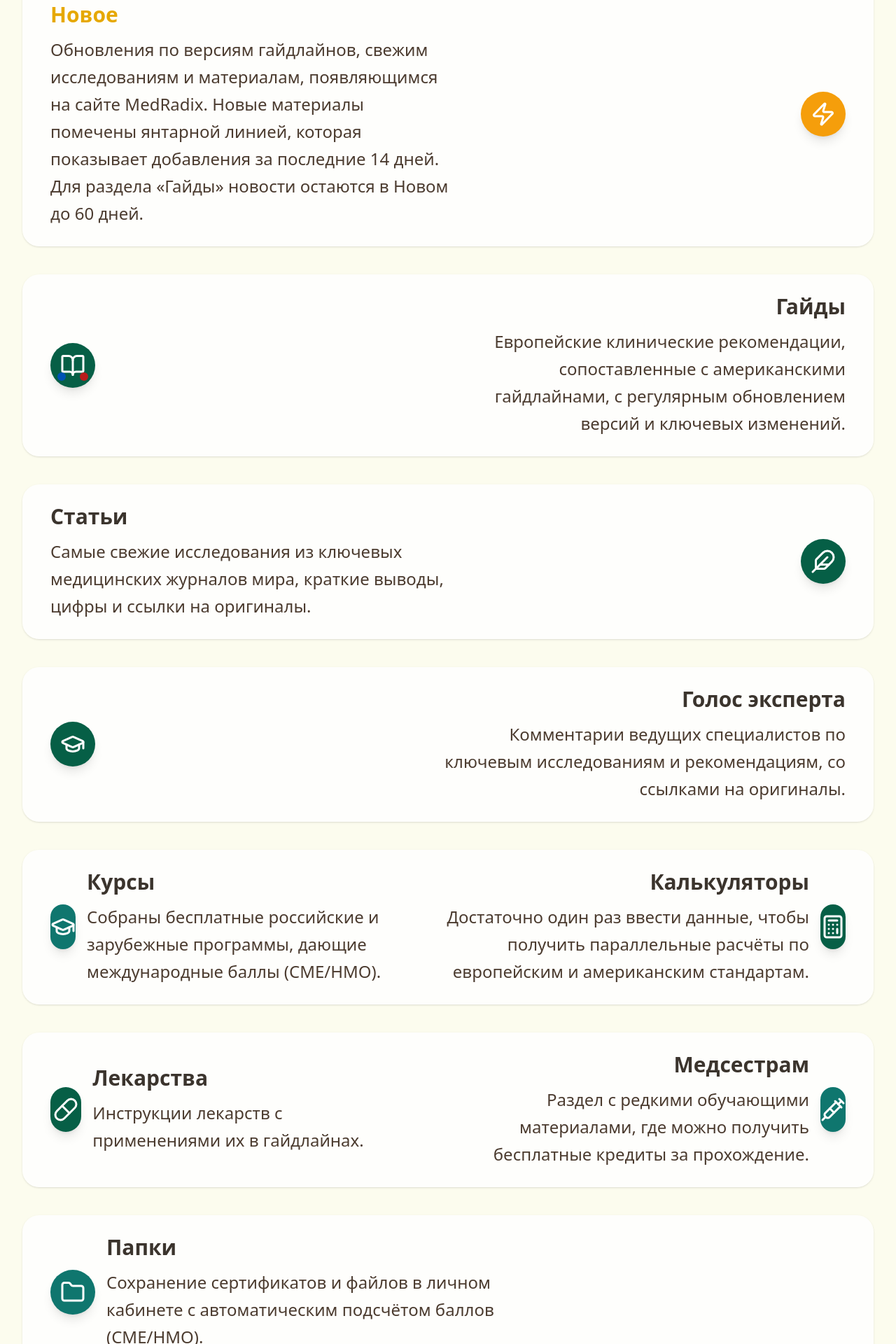
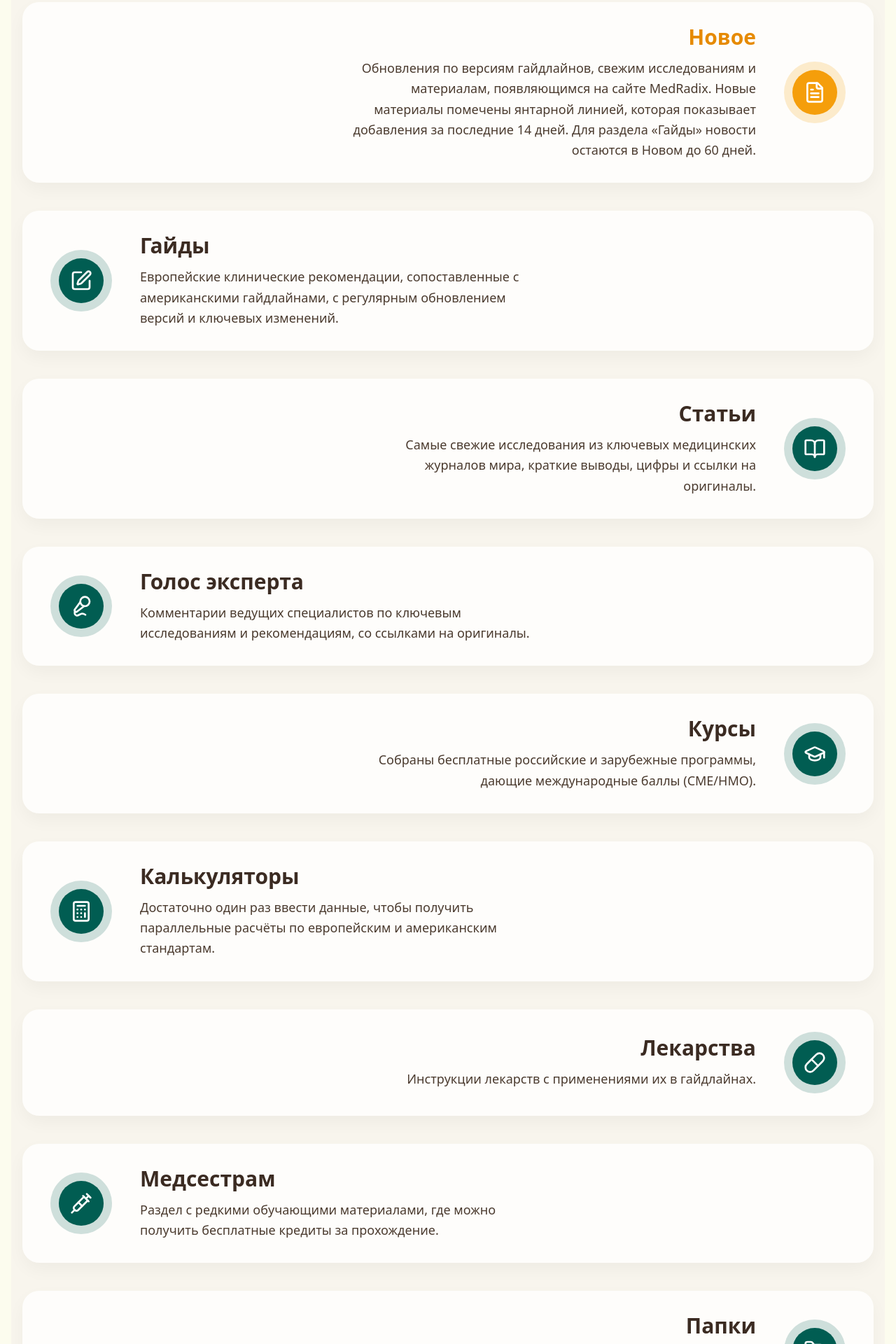
Before and after one commit to NMaryko/MedRadix, a Next.js app: page / in a window 1280 px wide. Shown: the part 560-2480 px from the top of the page at 70% size. Built offline with nearby package versions, Linux system fonts and the light colour scheme.

Commit message:
Update homepage structure and add sections
Refactor homepage layout and add section configurations.

```diff
--- a/app/page.tsx
+++ b/app/page.tsx
@@ -2,14 +2,15 @@
 
 import { useState } from 'react';
 import {
-  Zap,
+  FileText,
   BookOpen,
-  Feather,
+  PenSquare,
+  Mic2,
   GraduationCap,
   Calculator,
   Pill,
   Syringe,
-  Folder,
+  FolderOpen,
 } from 'lucide-react';
 
 const SPECIALTIES: string[] = [
@@ -53,8 +54,7 @@ const NEWS = [
   },
   {
     id: 3,
-    title:
-      'Исследование The Lancet: связь между сном и риском деменции',
+    title: 'Исследование The Lancet: связь между сном и риском деменции',
     href: '#',
   },
   {
@@ -71,6 +71,115 @@ const NEWS = [
   },
 ];
 
+type SectionId =
+  | 'news'
+  | 'guides'
+  | 'articles'
+  | 'experts'
+  | 'courses'
+  | 'calculators'
+  | 'drugs'
+  | 'nurses'
+  | 'folders';
+
+interface SectionConfig {
+  id: SectionId;
+  title: string;
+  description: string;
+  href: string;
+}
+
+const SECTIONS: SectionConfig[] = [
+  {
+    id: 'news',
+    title: 'Новое',
+    description:
+      'Обновления по версиям гайдлайнов, свежим исследованиям и материалам, появляющимся на сайте MedRadix. Новые материалы помечены янтарной линией, которая показывает добавления за последние 14 дней. Для раздела «Гайды» новости остаются в Новом до 60 дней.',
+    href: '/news',
+  },
+  {
+    id: 'guides',
+    title: 'Гайды',
+    description:
+      'Европейские клинические рекомендации, сопоставленные с американскими гайдлайнами, с регулярным обновлением версий и ключевых изменений.',
+    href: '/guides',
+  },
+  {
+    id: 'articles',
+    title: 'Статьи',
+    description:
+      'Самые свежие исследования из ключевых медицинских журналов мира, краткие выводы, цифры и ссылки на оригиналы.',
+    href: '/articles',
+  },
+  {
+    id: 'experts',
+    title: 'Голос эксперта',
+    description:
+      'Комментарии ведущих специалистов по ключевым исследованиям и рекомендациям, со ссылками на оригиналы.',
+    href: '/experts',
+  },
+  {
+    id: 'courses',
+    title: 'Курсы',
+    description:
+      'Собраны бесплатные российские и зарубежные программы, дающие международные баллы (CME/НМО).',
+    href: '/courses',
+  },
+  {
+    id: 'calculators',
+    title: 'Калькуляторы',
+    description:
+      'Достаточно один раз ввести данные, чтобы получить параллельные расчёты по европейским и американским стандартам.',
+    href: '/calculators',
+  },
+  {
+    id: 'drugs',
+    title: 'Лекарства',
+    description:
+      'Инструкции лекарств с применениями их в гайдлайнах.',
+    href: '/drugs',
+  },
+  {
+    id: 'nurses',
+    title: 'Медсестрам',
+    description:
+      'Раздел с редкими обучающими материалами, где можно получить бесплатные кредиты за прохождение.',
+    href: '/nurses',
+  },
+  {
+    id: 'folders',
+    title: 'Папки',
+    description:
+      'Сохранение сертификатов и файлов в личном кабинете с автоматическим подсчётом баллов (CME/НМО).',
+    href: '/folders',
+  },
+];
+
+function getSectionIcon(id: SectionId) {
+  switch (id) {
+    case 'news':
+      return FileText;
+    case 'guides':
+      return PenSquare;
+    case 'articles':
+      return BookOpen;
+    case 'experts':
+      return Mic2;
+    case 'courses':
+      return GraduationCap;
+    case 'calculators':
+      return Calculator;
+    case 'drugs':
+      return Pill;
+    case 'nurses':
+      return Syringe;
+    case 'folders':
+      return FolderOpen;
+    default:
+      return FileText;
+  }
+}
+
 export default function HomePage() {
   const [selectedSpecialty, setSelectedSpecialty] = useState('Все');
 
@@ -78,9 +187,10 @@ export default function HomePage() {
 
   return (
     <main className="bg-[#fcfcee] min-h-screen">
-      {/* Блок афоризма + фильтр специальности (НЕ трогаем структуру, только размеры шрифтов) */}
+      {/* --- КОМПАКТНЫЙ БЛОК АФОРИЗМА СВЕРХУ (НЕ ТРОГАЛ) --- */}
       <section className="border-b border-gray-200">
         <div className="max-w-[1360px] mx-auto px-4 pt-4 pb-4">
+          {/* три колонки: чип слева, афоризм по центру, фильтр справа */}
           <div className="flex items-center">
             {/* Левая колонка: чип */}
             <div className="flex-1 flex justify-start">
@@ -89,17 +199,17 @@ export default function HomePage() {
               </button>
             </div>
 
-            {/* Центр: афоризм */}
+            {/* Центральная колонка: афоризм по центру */}
             <div className="flex-shrink-0 text-center">
-              <h2 className="text-3xl md:text-4xl font-semibold italic tracking-wide">
+              <h2 className="text-2xl md:text-3xl font-semibold italic tracking-wide">
                 Mens sana in corpore sano
               </h2>
-              <p className="mt-2 text-lg md:text-xl text-[#3b342d]">
+              <p className="mt-1.5 text-sm text-[#3b342d]">
                 В здоровом теле — здоровый дух (Ювенал)
               </p>
             </div>
 
-            {/* Правая колонка: Специальность */}
+            {/* Правая колонка: фильтр специальности */}
             <div className="flex-1 flex justify-end">
               <div className="flex flex-col items-end gap-1">
                 <span className="text-[11px] uppercase tracking-[0.18em] text-[#9c978f]">
@@ -122,7 +232,7 @@ export default function HomePage() {
         </div>
       </section>
 
-      {/* Список новостей с одной общей «молнией» слева */}
+      {/* --- СПИСОК НОВОСТЕЙ С МОЛНИЕЙ СЛЕВА (НЕ ТРОГАЛ) --- */}
       <section className="relative max-w-[1360px] mx-auto px-4 pt-8 pb-16">
         {/* Жёлтая линия от нижней до верхней новости */}
         <div className="absolute left-10 top-2 bottom-2 flex items-stretch pointer-events-none">
@@ -132,15 +242,15 @@ export default function HomePage() {
         <ul className="space-y-4 pl-16">
           {filteredNews.map((item) => (
             <li key={item.id} className="flex items-start gap-4">
-              {/* Иконка-кружок с молнией */}
+              {/* Иконка-кружок */}
               <div className="flex h-7 w-7 flex-none items-center justify-center rounded-full border border-[#3b3640] bg-white shadow-[0_0_0_1px_rgba(0,0,0,0.03)]">
-                <Zap className="h-4 w-4 text-[#facc15]" />
+                <span className="h-4 w-[2px] bg-[#facc15] rounded-full" />
               </div>
 
-              {/* Кликабельная новость — font, как у описаний разделов */}
+              {/* Кликабельная новость, шрифт чуть крупнее */}
               <a
                 href={item.href}
-                className="text-lg md:text-xl leading-relaxed text-[#3b342d] hover:text-[#015d52] transition-colors"
+                className="text-[16px] md:text-[17px] leading-relaxed text-[#3b342d] hover:text-[#015d52] transition-colors"
               >
                 {item.title}
               </a>
@@ -149,204 +259,105 @@ export default function HomePage() {
         </ul>
       </section>
 
-      {/* Шахматка разделов */}
-      <section className="max-w-[1360px] mx-auto px-4 pb-20 space-y-10">
-        {/* 1. Новое (иконка молния + жёлтый круг) */}
-        <div className="flex items-center justify-between gap-10 rounded-3xl bg-white/80 shadow-sm hover:shadow-lg transition-shadow duration-200 px-10 py-7 cursor-pointer">
-          {/* Текст слева */}
-          <div className="max-w-xl mr-auto">
-            <h3 className="text-2xl md:text-3xl font-semibold text-[#e6a800] mb-3">
-              Новое
+      {/* --- ШАХМАТКА РАЗДЕЛОВ --- */}
+      <section className="border-t border-gray-200 bg-[#f8f4ee]/80">
+        <div className="max-w-[1360px] mx-auto px-4 py-16 space-y-10">
+          {SECTIONS.map((section, index) => {
+            const Icon = getSectionIcon(section.id);
+            const isOdd = (index + 1) % 2 === 1; // 1,3,5... — нечётные
+            const isNews = section.id === 'news';
+
+            const textColorTitle =
+              section.id === 'news' ? 'text-[#e68a00]' : 'text-[#3b2b22]';
+
+            const haloBase = isNews ? 'bg-[#f59e0b33]' : 'bg-[#015d5230]';
+            const circleBase = isNews ? 'bg-[#f59e0b]' : 'bg-[#015d52]';
+
+            return (
+              <a
+                key={section.id}
+                href={section.href}
+                className="block group"
+              >
+                <div
+                  className={`flex items-center gap-10 rounded-3xl bg-white/80 px-10 py-8 shadow-[0_10px_25px_rgba(0,0,0,0.04)] transition-all duration-300 group-hover:shadow-[0_16px_40px_rgba(0,0,0,0.12)] group-hover:-translate-y-0.5
+                  `}
+                >
+                  {isOdd ? (
+                    <>
+                      {/* Текст справа */}
+                      <div className="flex-1 text-right">
+                        <h3
+                          className={`${textColorTitle} text-2xl md:text-3xl font-semibold mb-3`}
+                        >
+                          {section.title}
                         </h3>
-            <p className="text-xl md:text-2xl leading-relaxed text-[#4b3b2f]">
-              Обновления по версиям гайдлайнов, свежим исследованиям и
-              материалам, появляющимся на сайте MedRadix. Новые материалы
-              помечены янтарной линией, которая показывает добавления за
-              последние 14 дней. Для раздела «Гайды» новости остаются в Новом до
-              60 дней.
+                        <p className="text-base md:text-lg leading-relaxed text-[#4b3b2f] max-w-xl ml-auto">
+                          {section.description}
                         </p>
                       </div>
 
                       {/* Иконка справа */}
-          <div className="flex items-center justify-center">
-            <div className="relative">
-              <div className="h-16 w-16 rounded-full bg-[#f59e0b] flex items-center justify-center shadow-lg transition-transform duration-200 group-hover:scale-105">
-                <Zap className="h-9 w-9 text-white" />
+                      <div className="flex-none flex justify-end">
+                        <div
+                          className={`relative rounded-full p-3 ${haloBase} transition-all duration-300 group-hover:scale-110 group-hover:bg-opacity-70`}
+                        >
+                          <div
+                            className={`flex h-16 w-16 items-center justify-center rounded-full ${circleBase} text-white`}
+                          >
+                            <Icon className="h-8 w-8" />
                           </div>
+                        </div>
+                      </div>
+                    </>
+                  ) : (
+                    <>
+                      {/* Иконка слева */}
+                      <div className="flex-none flex justify-start">
+                        <div
+                          className={`relative rounded-full p-3 ${haloBase} transition-all duration-300 group-hover:scale-110 group-hover:bg-opacity-70`}
+                        >
+                          <div
+                            className={`flex h-16 w-16 items-center justify-center rounded-full ${circleBase} text-white`}
+                          >
+                            <Icon className="h-8 w-8" />
                           </div>
                         </div>
                       </div>
 
-        {/* 2. Гайды (иконка книга + мини-флажки внутри) */}
-        <div className="flex items-center justify-between gap-10 rounded-3xl bg-white/80 shadow-sm hover:shadow-lg transition-shadow duration-200 px-10 py-7 cursor-pointer">
-          {/* Иконка слева */}
-          <div className="flex items-center justify-center">
-            <div className="relative">
-              <div className="h-16 w-16 rounded-full bg-[#065f46] flex items-center justify-center shadow-lg transition-transform duration-200 group-hover:scale-105">
-                <div className="relative">
-                  <BookOpen className="h-9 w-9 text-white" />
-                  {/* маленькие “флажки” EU/US */}
-                  <div className="absolute -bottom-1 -left-1 h-3 w-3 rounded-full bg-[#0052B4]" />
-                  <div className="absolute -bottom-1 -right-1 h-3 w-3 rounded-full bg-[#b91c1c]" />
-                </div>
-              </div>
-            </div>
-          </div>
-
-          {/* Текст справа */}
-          <div className="max-w-xl ml-auto text-right">
-            <h3 className="text-2xl md:text-3xl font-semibold text-[#3b342d] mb-3">
-              Гайды
+                      {/* Текст слева */}
+                      <div className="flex-1 text-left">
+                        <h3
+                          className={`${textColorTitle} text-2xl md:text-3xl font-semibold mb-3`}
+                        >
+                          {section.title}
                         </h3>
-            <p className="text-xl md:text-2xl leading-relaxed text-[#4b3b2f]">
-              Европейские клинические рекомендации, сопоставленные с
-              американскими гайдлайнами, с регулярным обновлением версий и
-              ключевых изменений.
+                        <p className="text-base md:text-lg leading-relaxed text-[#4b3b2f] max-w-xl mr-auto">
+                          {section.description}
                         </p>
                       </div>
+                    </>
+                  )}
                 </div>
+              </a>
+            );
+          })}
+        </div>
+      </section>
 
-        {/* 3. Статьи (иконка перо) */}
-        <div className="flex items-center justify-between gap-10 rounded-3xl bg-white/80 shadow-sm hover:shadow-lg transition-shadow duration-200 px-10 py-7 cursor-pointer">
-          {/* Текст слева */}
-          <div className="max-w-xl mr-auto">
-            <h3 className="text-2xl md:text-3xl font-semibold text-[#3b342d] mb-3">
-              Статьи
-            </h3>
-            <p className="text-xl md:text-2xl leading-relaxed text-[#4b3b2f]">
-              Самые свежие исследования из ключевых медицинских журналов мира,
-              краткие выводы, цифры и ссылки на оригиналы.
+      {/* --- CTA НИЖЕ --- */}
+      <section className="border-t border-gray-200">
+        <div className="max-w-[1360px] mx-auto px-4 py-16 text-center">
+          <button className="inline-flex items-center justify-center rounded-full bg-[#015d52] px-10 py-3 text-base md:text-lg font-semibold text-white shadow-md hover:bg-[#01463d] hover:shadow-lg transition-colors">
+            Получить полный доступ MedRadix
+          </button>
+          <p className="mt-4 text-sm md:text-base text-[#4b3b2f]">
+            для врачей — от $12/мес, для медсестер — от $7/мес
+          </p>
+          <p className="mt-10 text-sm md:text-base text-[#4b3b2f]">
+            support@medradix.info
           </p>
         </div>
-
-          {/* Иконка справа */}
-          <div className="flex items-center justify-center">
-            <div className="h-16 w-16 rounded-full bg-[#065f46] flex items-center justify-center shadow-lg transition-transform duration-200 group-hover:scale-105">
-              <Feather className="h-9 w-9 text-white" />
-            </div>
-          </div>
-        </div>
-
-        {/* 4. Голос эксперта (иконка “экспертность”) */}
-        <div className="flex items-center justify-between gap-10 rounded-3xl bg-white/80 shadow-sm hover:shadow-lg transition-shadow duration-200 px-10 py-7 cursor-pointer">
-          {/* Иконка слева */}
-          <div className="flex items-center justify-center">
-            <div className="h-16 w-16 rounded-full bg-[#065f46] flex items-center justify-center shadow-lg transition-transform duration-200 group-hover:scale-105">
-              <GraduationCap className="h-9 w-9 text-white" />
-            </div>
-          </div>
-
-          {/* Текст справа */}
-          <div className="max-w-xl ml-auto text-right">
-            <h3 className="text-2xl md:text-3xl font-semibold text-[#3b342d] mb-3">
-              Голос эксперта
-            </h3>
-            <p className="text-xl md:text-2xl leading-relaxed text-[#4b3b2f]">
-              Комментарии ведущих специалистов по ключевым исследованиям и
-              рекомендациям, со ссылками на оригиналы.
-            </p>
-          </div>
-        </div>
-
-        {/* 5. Курсы / Калькуляторы */}
-        <div className="flex items-center justify-between gap-10 rounded-3xl bg-white/80 shadow-sm hover:shadow-lg transition-shadow duration-200 px-10 py-7 cursor-pointer">
-          {/* Курсы слева */}
-          <div className="flex items-center gap-4 max-w-xl mr-auto">
-            <div className="h-16 w-16 rounded-full bg-[#0f766e] flex items-center justify-center shadow-lg transition-transform duration-200 group-hover:scale-105">
-              <GraduationCap className="h-9 w-9 text-white" />
-            </div>
-            <div>
-              <h3 className="text-2xl md:text-3xl font-semibold text-[#3b342d] mb-3">
-                Курсы
-              </h3>
-              <p className="text-xl md:text-2xl leading-relaxed text-[#4b3b2f]">
-                Собраны бесплатные российские и зарубежные программы, дающие
-                международные баллы (CME/НМО).
-              </p>
-            </div>
-          </div>
-
-          {/* Калькуляторы справа */}
-          <div className="flex items-center gap-4 max-w-xl ml-auto justify-end">
-            <div>
-              <h3 className="text-2xl md:text-3xl font-semibold text-[#3b342d] mb-3 text-right">
-                Калькуляторы
-              </h3>
-              <p className="text-xl md:text-2xl leading-relaxed text-[#4b3b2f] text-right">
-                Достаточно один раз ввести данные, чтобы получить параллельные
-                расчёты по европейским и американским стандартам.
-              </p>
-            </div>
-            <div className="h-16 w-16 rounded-full bg-[#065f46] flex items-center justify-center shadow-lg transition-transform duration-200 group-hover:scale-105">
-              <Calculator className="h-9 w-9 text-white" />
-            </div>
-          </div>
-        </div>
-
-        {/* 6. Лекарства / Медсестрам */}
-        <div className="flex items-center justify-between gap-10 rounded-3xl bg-white/80 shadow-sm hover:shadow-lg transition-shadow duration-200 px-10 py-7 cursor-pointer">
-          {/* Лекарства слева */}
-          <div className="flex items-center gap-4 max-w-xl mr-auto">
-            <div className="h-16 w-16 rounded-full bg-[#065f46] flex items-center justify-center shadow-lg transition-transform duration-200 group-hover:scale-105">
-              <Pill className="h-9 w-9 text-white" />
-            </div>
-            <div>
-              <h3 className="text-2xl md:text-3xl font-semibold text-[#3b342d] mb-3">
-                Лекарства
-              </h3>
-              <p className="text-xl md:text-2xl leading-relaxed text-[#4b3b2f]">
-                Инструкции лекарств с применениями их в гайдлайнах.
-              </p>
-            </div>
-          </div>
-
-          {/* Медсестрам справа (шприц) */}
-          <div className="flex items-center gap-4 max-w-xl ml-auto justify-end">
-            <div>
-              <h3 className="text-2xl md:text-3xl font-semibold text-[#3b342d] mb-3 text-right">
-                Медсестрам
-              </h3>
-              <p className="text-xl md:text-2xl leading-relaxed text-[#4b3b2f] text-right">
-                Раздел с редкими обучающими материалами, где можно получить
-                бесплатные кредиты за прохождение.
-              </p>
-            </div>
-            <div className="h-16 w-16 rounded-full bg-[#0f766e] flex items-center justify-center shadow-lg transition-transform duration-200 group-hover:scale-105">
-              <Syringe className="h-9 w-9 text-white" />
-            </div>
-          </div>
-        </div>
-
-        {/* 7. Папки */}
-        <div className="flex items-center gap-4 rounded-3xl bg-white/80 shadow-sm hover:shadow-lg transition-shadow duration-200 px-10 py-7 cursor-pointer">
-          <div className="h-16 w-16 rounded-full bg-[#0f766e] flex items-center justify-center shadow-lg transition-transform duration-200 group-hover:scale-105">
-            <Folder className="h-9 w-9 text-white" />
-          </div>
-          <div className="max-w-xl">
-            <h3 className="text-2xl md:text-3xl font-semibold text-[#3b342d] mb-3">
-              Папки
-            </h3>
-            <p className="text-xl md:text-2xl leading-relaxed text-[#4b3b2f]">
-              Сохранение сертификатов и файлов в личном кабинете с
-              автоматическим подсчётом баллов (CME/НМО).
-            </p>
-          </div>
-        </div>
-
-        {/* CTA + цены */}
-        <div className="mt-12 text-center">
-          <button className="inline-flex items-center justify-center px-8 py-3 rounded-full bg-[#015d52] text-white text-lg font-semibold shadow-md hover:bg-[#01463d] transition-colors">
-            Получить полный доступ MedRadix
-          </button>
-          <p className="mt-3 text-sm text-[#4b3b2f]">
-            для врачей — от $12/мес, для медсестёр — от $7/мес
-          </p>
-        </div>
-
-        {/* support — расстояние увеличено в 2 раза */}
-        <p className="mt-8 text-center text-sm text-[#4b3b2f]">
-          support@medradix.info
-        </p>
       </section>
     </main>
   );
```
Lines whose indentation alone changed are shown as unchanged.
